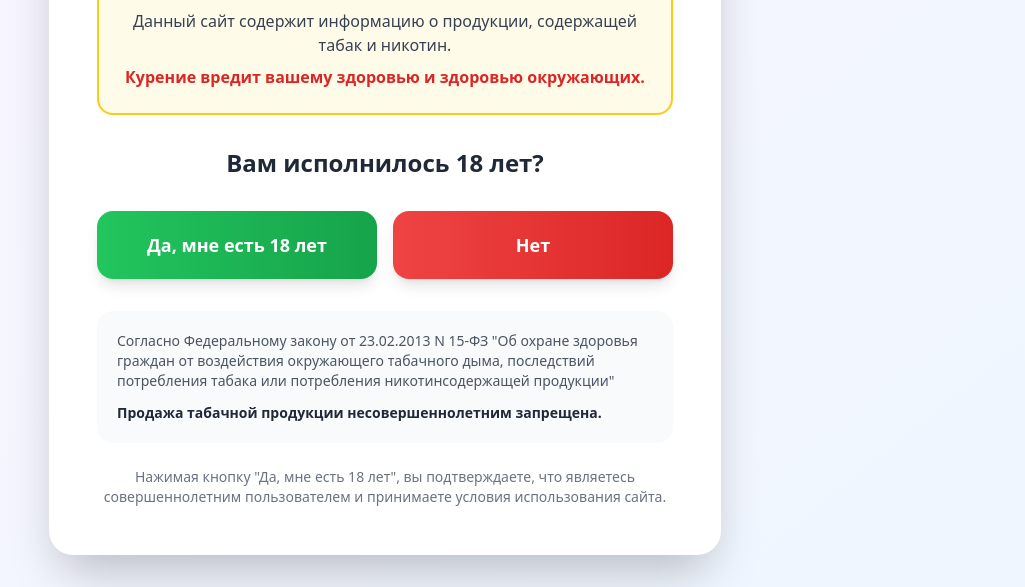
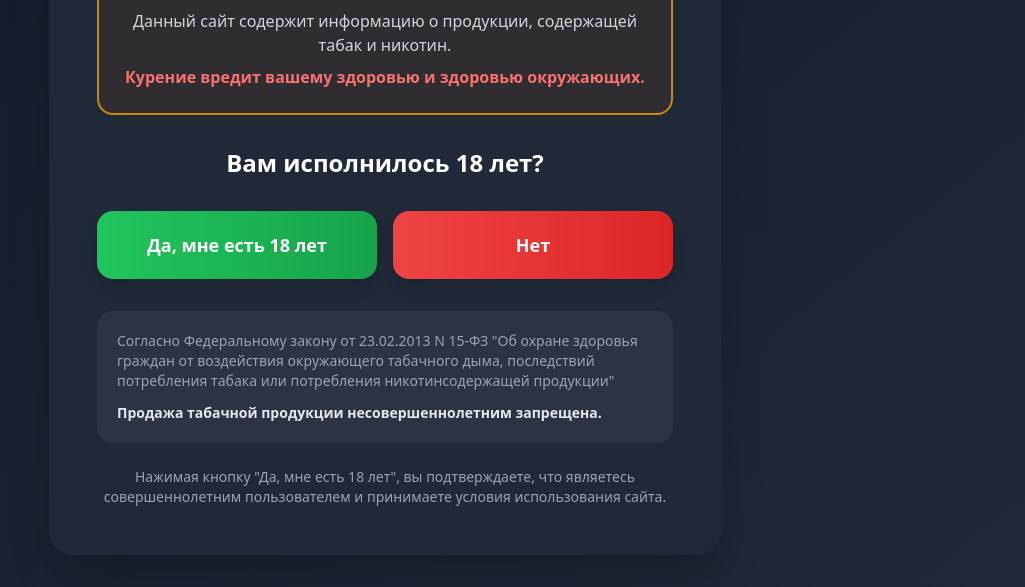
Before and after one commit to s1lvsu/lounge-website, a plain HTML site: page index.html in a window 1280 px wide. Shown: the part 449-1036 px from the top of the page, without its empty margins (255-1280 px from the left). Drawn offline with nearby package versions, Linux system fonts and the light colour scheme.

Commit message:
tilewind dark mode

```diff
--- a/index.html
+++ b/index.html
@@ -7,6 +7,7 @@
     <script src="https://cdn.tailwindcss.com"></script>
     <script>
         tailwind.config = {
+            darkMode: 'selector',
             theme: {
                 extend: {
                     colors: {
@@ -17,6 +18,17 @@
                 }
             }
         }
+    </script>
+    <script>
+        // Prevent flash of wrong theme
+        (function() {
+            const theme = localStorage.getItem('theme') || 'dark';
+            if (theme === 'dark') {
+                document.documentElement.classList.add('dark');
+            } else {
+                document.documentElement.classList.remove('dark');
+            }
+        })();
     </script>
 </head>
 <body class="min-h-screen bg-gradient-to-br from-purple-50 to-blue-50 dark:from-gray-900 dark:to-gray-800 transition-colors duration-300">
```
Also changed, not shown: main.html (+12 -0 lines), 1 other file.
